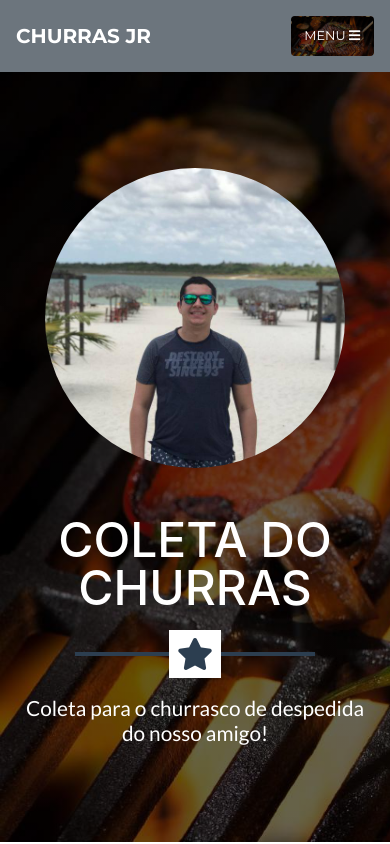
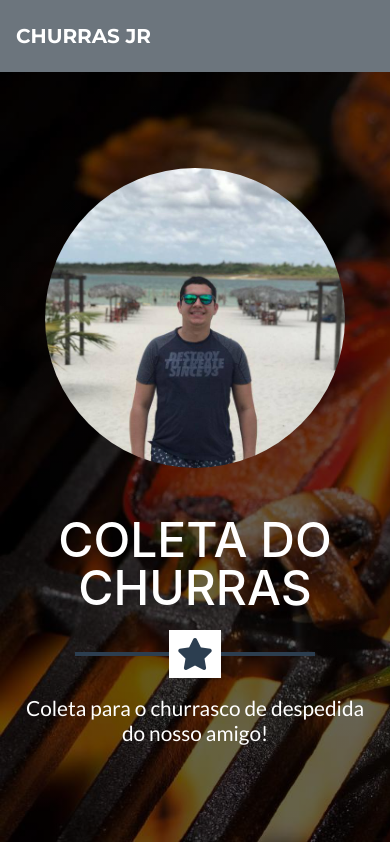
Before and after one commit to fab835/churrasJr, a website with bundled scripts: page index.html in a window 390 px wide. Shown: the top 844 px of the page. Built offline with nearby package versions, Linux system fonts and the light colour scheme.

Commit message:
Remove menu

```diff
--- a/index.html
+++ b/index.html
@@ -32,10 +32,6 @@
     <nav class="navbar navbar-expand-lg bg-secondary fixed-top text-uppercase" id="mainNav">
       <div class="container">
         <a class="navbar-brand js-scroll-trigger" href="#page-top">Churras Jr</a>
-        <button class="navbar-toggler navbar-toggler-right text-uppercase bg-primary text-white rounded" type="button" data-toggle="collapse" data-target="#navbarResponsive" aria-controls="navbarResponsive" aria-expanded="false" aria-label="Toggle navigation">
-          Menu
-          <i class="fas fa-bars"></i>
-        </button>
         <div class="collapse navbar-collapse" id="navbarResponsive">
           <!-- <ul class="navbar-nav ml-auto">
             <li class="nav-item mx-0 mx-lg-1">
```
